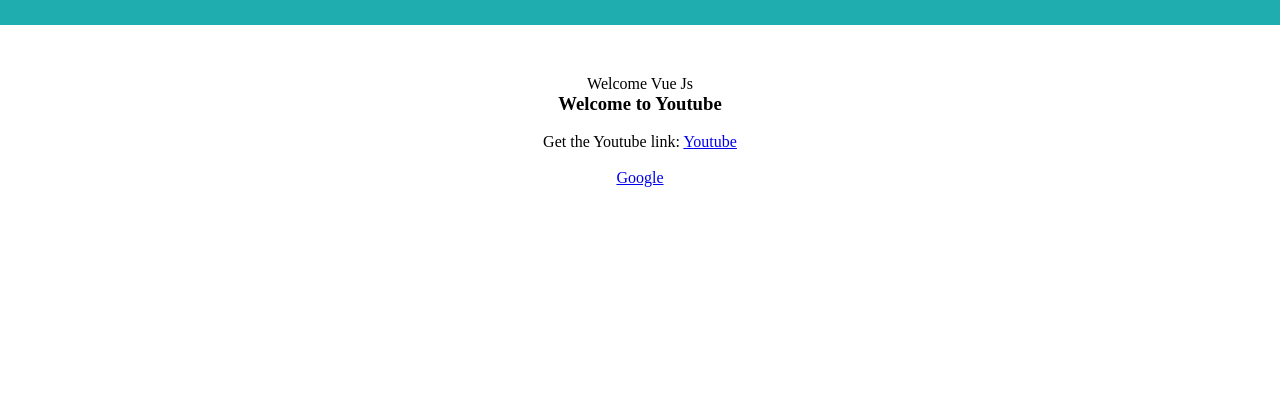
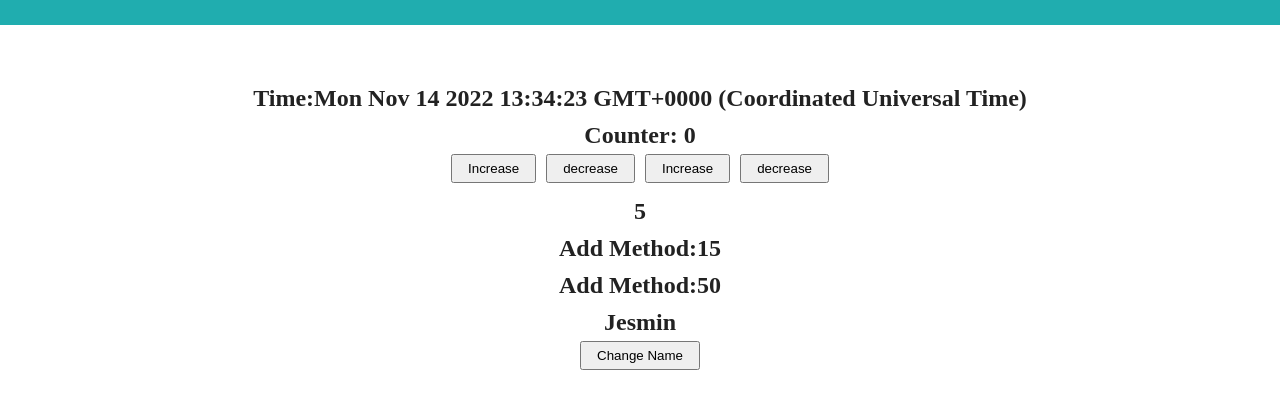
Before and after one commit to JesminNancy/VueJs3, a plain HTML site: page index.html in a window 1280 px wide. Shown: the part 55-464 px from the top of the page. Drawn offline with Linux system fonts and the light colour scheme.

Commit message:
Methods  &  Events

```diff
--- a/app.js
+++ b/app.js
@@ -1,13 +1,31 @@
 var app = Vue.createApp({
   data(){
     return {
-      msg: "Welcome Vue Js",
-      inforLink:{
-        name:"Youtube",
-        link:"https://www.youtube.com/",
+      count: 0,
+      baseMultiple:5,
+      name: 'Jesmin'
+    }
+  },
+  methods: {
+    getCurrentTime(){
+      let ct = new Date()
+      return new Date()
+    },
+        increment(num){
+          this.count += num
+        },
+        decrement(num){
+          this.count -= num
+        },
+        add(a,b,c){
+          return a+b+c
+        },
+        multipy(num){
+          return num * this.baseMultiple
+        },
+        changeName(){
+          this.name = 'Radifa'
+        }
       },
-      htmlcode:'<a href="https://www.google.com/">Google</a>',
-    }
-  }
 });
 app.mount('#app');
--- a/index.html
+++ b/index.html
@@ -14,15 +14,17 @@
     </header>
     <center>
       <div id="app">
-        {{ msg }}
-        <h3>Welcome to {{ inforLink.name }}</h3>
-        <br />
-        <p>
-          Get the Youtube link:
-          <a v-bind:href="inforLink.link">Youtube</a>
-        </p>
-        <br />
-        <p v-html="htmlcode"></p>
+        <h2>Time:{{ getCurrentTime() }}</h2>
+        <h2>Counter: {{ count }}</h2>
+        <button @click="increment(1)">Increase</button>
+        <button @click="decrement(1)">decrease</button>
+        <button @click="increment(5)">Increase</button>
+        <button @click="decrement(5)">decrease</button>
+        <h2>{{ 2+2+1 }}</h2>
+        <h2>Add Method:{{ add(3,5,7) }}</h2>
+        <h2>Add Method:{{ multipy(10) }}</h2>
+        <h2>{{ name }}</h2>
+        <button @click="changeName">Change Name</button>
       </div>
     </center>
     <script src="app.js"></script>
--- a/style.css
+++ b/style.css
@@ -15,3 +15,7 @@
   color: #222;
   padding-top: 10px;
 }
+button {
+  padding: 5px 15px;
+  margin: 5px;
+}
```
